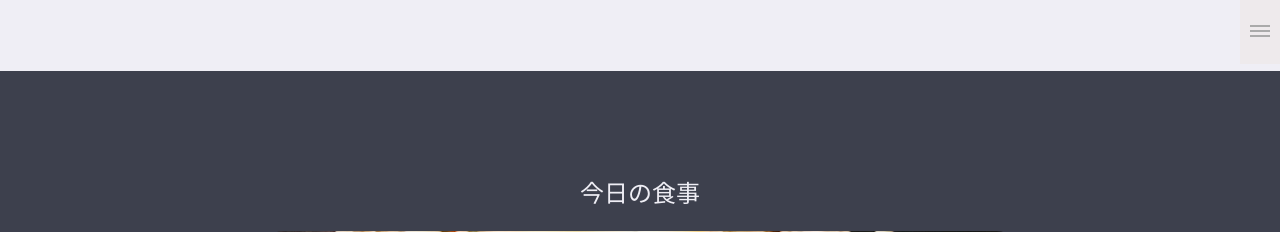
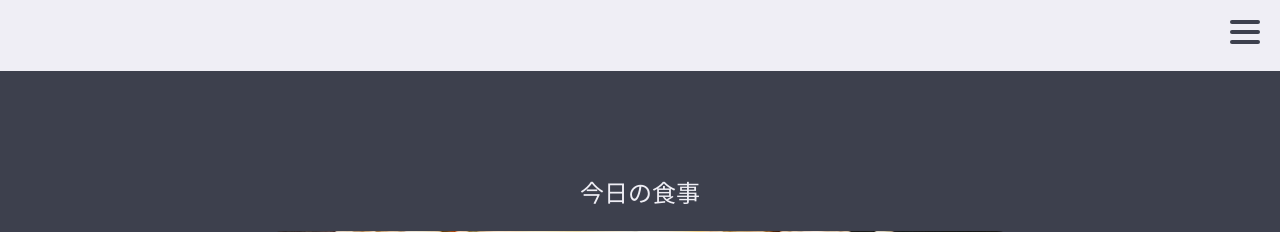
Before and after one commit to Piro-05/-, a Flask app: template templates/eatmenu.html in a window 1280 px wide. Shown: the top 232 px of the page. Run offline with Flask 2, Linux system fonts and the light colour scheme; the template is opened without the code that fills it, so the values that code supplies are empty.

Commit message:
食事メニューハンバーガメニュー（アシハラ）

```diff
--- a/static/css/eat_sp.css
+++ b/static/css/eat_sp.css
@@ -43,6 +43,92 @@ img {
 }
 
 /* --------------------------------------------------- */
+
+#wrapper nav {
+    position: fixed;
+    top: 0;
+    right: -300px;
+    width: 300px;
+    height: 100%;
+    padding-top: 50px;
+    background: #CDCDCF;
+    font-size: 16px;
+    box-sizing: border-box;
+    z-index: 2;
+    opacity: 0.95;
+}
+
+#wrapper nav ul li {
+    display: block;
+    padding: 20px 28px
+}
+
+#wrapper nav ul li a {
+    text-decoration: none;
+    color: #3D404D;
+}
+
+#wrapper .btn-gnavi {
+    position: fixed;
+    top: 20px;
+    right: 20px;
+    width: 30px;
+    height: 24px;
+    z-index: 3;
+    box-sizing: border-box;
+    cursor: pointer;
+    -webkit-transition: all 400ms;
+    transition: all 400ms
+}
+
+#wrapper .btn-gnavi span {
+    position: absolute;
+    width: 30px;
+    height: 4px;
+    background: #3D404D;
+    border-radius: 10px;
+    -webkit-transition: all 400ms;
+    transition: all 400ms
+}
+
+#wrapper .btn-gnavi span:nth-child(1) {
+    top: 0
+}
+
+#wrapper .btn-gnavi span:nth-child(2) {
+    top: 10px
+}
+
+#wrapper .btn-gnavi span:nth-child(3) {
+    top: 20px
+}
+
+#wrapper .btn-gnavi.open span {
+    background: #3D404D
+}
+
+#wrapper .btn-gnavi.open span {
+    width: 24px;
+}
+
+#wrapper .contents section p {
+    position: absolute;
+    top: 50%;
+    width: 30%;
+    line-height: 1.4;
+    font-size: 20px;
+    color: #fff;
+}
+
+#wrapper .contents section:nth-child(odd) p {
+    left: 10%
+}
+
+#wrapper .contents section:nth-child(even) p {
+    right: 10%
+}
+
+
 body {
     background-color: #3d404D;
 }
@@ -52,29 +138,6 @@ header {
     height: 71px;
 }
 
-
-header .hum_menu {
-    position: absolute;
-    right: 0px;
-    top: 0px;
-}
-
-header .hum_menu a {
-    display: block;
-    height: 20px;
-    padding: 22px 0;
-    width: 40px;
-    background: #eeeaec;
-    text-align: center;
-}
-
-header .hum_menu span {
-    display: block;
-    width: 20px;
-    height: 2px;
-    background: #aaa;
-    margin: 3px auto;
-}
 
 .main {
     /*height: 505px;*/
--- a/templates/eatmenu.html
+++ b/templates/eatmenu.html
@@ -7,26 +7,33 @@
     <link rel="stylesheet" type="text/css" href="../static/css/eat_sp.css">
     <!--media="screen and ( max-width:750px )"-->
     <title>食事メニュー</title>
+    <script src="https://code.jquery.com/jquery-3.3.1.min.js"
+        integrity="sha256-FgpCb/KJQlLNfOu91ta32o/NMZxltwRo8QtmkMRdAu8=" crossorigin="anonymous"></script>
+    <script src="../js/hum_menu.js"></script>
 
 
 </head>
 
 <body>
     <!--ヘッダの部分-->
-    <header>
-        <div class="container">
-            <div class="header-left">
-                <img class="logo" src="">
-            </div>
-            <div class="hum_menu">
-                <a href="javascript:void(0);">
-                    <span></span>
-                    <span></span>
-                    <span></span>
-                </a>
-            </div>
-        </div>
-    </header>
+    <header></header>
+    <div id="wrapper">
+
+        <p class="btn-gnavi">
+            <span></span>
+            <span></span>
+            <span></span>
+        </p>
+        <nav id="global-navi">
+            <ul class="menu">
+                <li><a href="">プロフィールを編集</a></li>
+                <li><a href="">毎日のがんばり</a></li>
+                <li><a href="">過去の筋トレ</a></li>
+                <li><a href="">お問い合わせ</a></li>
+                <li><a href="">ログアウト</a></li>
+            </ul>
+        </nav>
+    </div>
 
     <!--ヘッダのした部分-->
     <div class="main">
```
